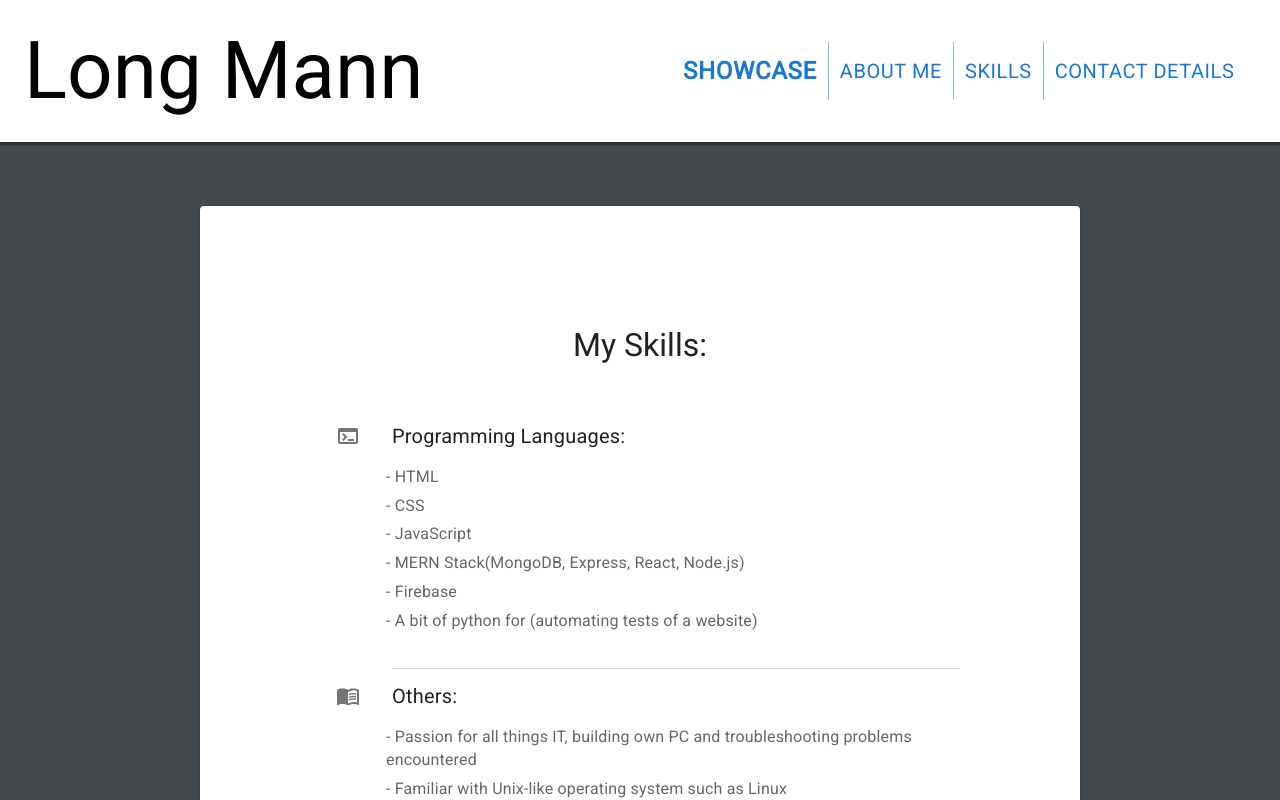
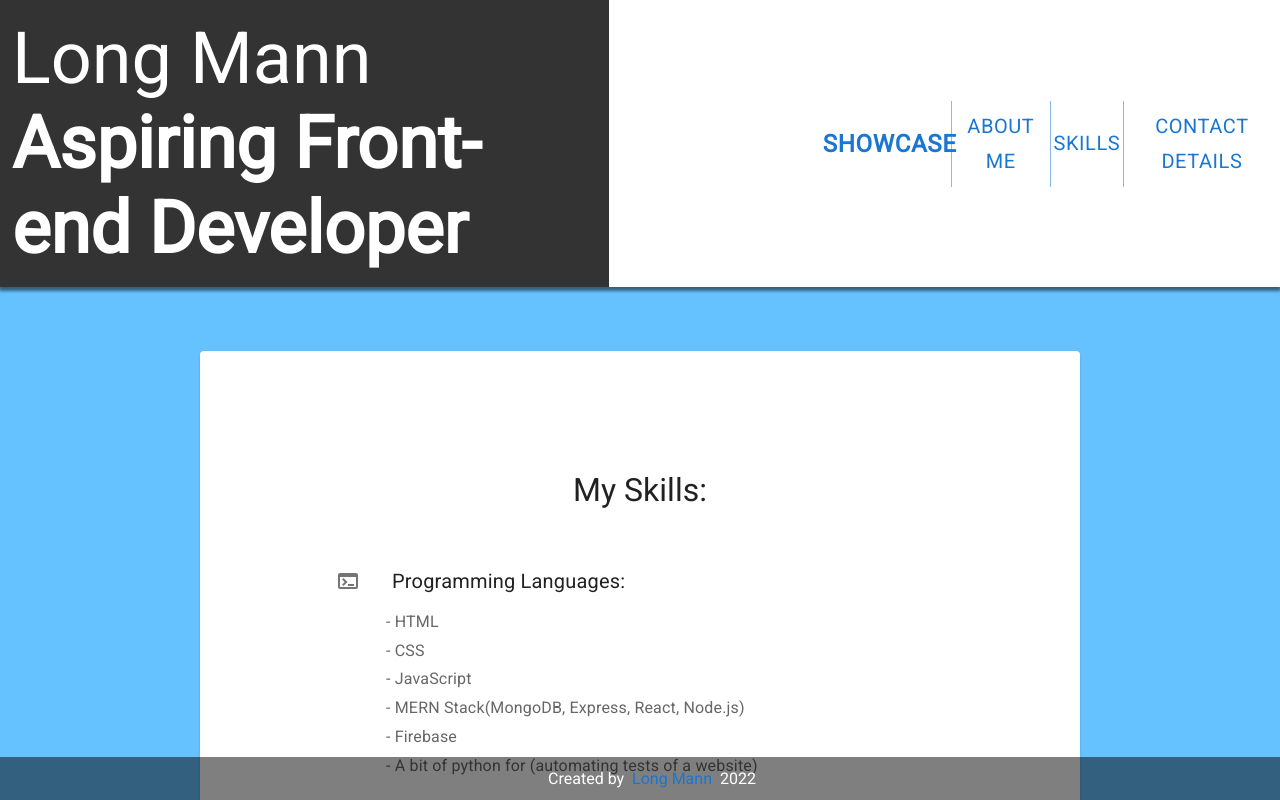
Before and after one commit to Longmann94/portfolio-website, a React (Create React App) app: page /skills in a window 1280 px wide. Shown: the top 800 px of the page. Built offline with nearby package versions, Linux system fonts and the light colour scheme.

Commit message:
update to text contents and css

```diff
--- a/src/components/AboutMe.js
+++ b/src/components/AboutMe.js
@@ -3,17 +3,21 @@ import Paper from '@mui/material/Paper';
 const AboutMe = () => {
 
   return(
-    <Paper className="aboutme-container">
+    <Paper className="content-container">
     <div>
     <div className="content-title">About me!</div>
     <div className="aboutme-content">
     <p>Hello, I'm Long. This is my portfolio page, that i created to showcase some of the cool projects that I've worked on.
     Hopefully you will have a look around and be impressed enough to contact me for more information.</p>
-    <p>I'm an aspiring developer hoping to gain experience starting from the front-end and working my way to becoming a full-stack developer.</p>
-    <p>You can reach me at <b>longmnn@gmail.com</b>, no its not a typo, longmann@gmail.com was not available ☹, or find out more on the contacts details link above.</p>
+    <p>I'm an aspiring developer hoping to gain experience starting from the front-end and working my way to becoming a
+    full-stack developer who is always working on something new and cool everyday!</p>
+    <p>You can reach me at <b>longmnn@gmail.com</b>, no its not a typo, longmann@gmail.com was not available ☹,
+    or find out more on the contacts details link above.</p>
+
+    <p>Anyways I thank you for having shown interest and having read this far, I hope you have a nice day and I look forward to hearing from you soon.</p>
     </div>
-  </div>
-  </Paper>
+    </div>
+    </Paper>
 );
 }
 
--- a/src/components/Contacts.js
+++ b/src/components/Contacts.js
@@ -1,15 +1,17 @@
 import Paper from '@mui/material/Paper';
+import Link from '@mui/material/Link';
 
 const Contacts = () => {
 
   return(
-    <Paper className="contacts-container">
+    <Paper className="content-container">
     <div className="content-title">Contact Details </div>
   <div>
-    <p>Name: Long Mann</p>
-    <p>Mobile Phone: 04 1200 8018</p>
-    <p>Email: longmnn@gmail.com</p>
-    <p>Github Repositories: <a href="https://github.com/Longmann94?tab=repositories">Linked here</a></p>
+  <p>Here are my contact details, I thank you for having a look and can't wait to hear from you soon.</p>
+    <p><b>Name:</b> Long Mann</p>
+    <p><b>Mobile:</b> 04 1200 8018</p>
+    <p><b>Email:</b> longmnn@gmail.com</p>
+    <p><b>Github Repositories:</b> <Link href='https://github.com/Longmann94?tab=repositories' target="_blank" rel="noopener noreferrer" underline="hover">https://github.com/Longmann94?tab=repositories</Link></p>
   </div>
   </Paper>
   )
--- a/src/components/Header.js
+++ b/src/components/Header.js
@@ -5,8 +5,8 @@ const Header = ({ handleClick }) => {
 
   return (
     <div className="header">
-      <div className="title">Long Mann</div>
-      <ButtonGroup size='large' variant="text" aria-label="text button group">
+      <div className="title">Long Mann <b>Aspiring Front-end Developer</b></div>
+      <ButtonGroup size='large' variant="text" aria-label="text button group" sx={{paddingLeft: '10rem'}}>
         <Button onClick={handleClick} id='showcase' sx={{fontSize: '1.5rem', fontWeight: 'bold'}}>Showcase</Button>
         <Button onClick={handleClick} id='aboutme' sx={{fontSize: '1.25rem'}}>About me</Button>
         <Button onClick={handleClick} id='skills' sx={{fontSize: '1.25rem'}}>Skills</Button>
--- a/src/components/Skills.js
+++ b/src/components/Skills.js
@@ -15,7 +15,7 @@ const Skills = () => {
 
   return(
   <Paper sx={{margin: '2.5rem'}}>
-  <div className="skills-container">
+  <div className="content-container">
   <div className="content-title">My Skills:</div>
   <div>
   <List>
--- a/src/styles/style.css
+++ b/src/styles/style.css
@@ -1,6 +1,6 @@
 body{
   font-family: 'Roboto', sans-serif;
-  background: 	#43484c;
+  background: 	#66c2ff;
   margin: auto;
 }
 
@@ -21,18 +21,45 @@ body{
   background: white;
   width: 100%;
   height: 100%;
-  box-shadow: 0px 3.5px rgba(0, 0, 0, 0.3);
+  box-shadow: 0px 3px 3px 1px rgba(0, 0, 0, .5);
 }
 
 .footer{
   display: grid;
   align-items: center;
+  position: fixed;
+  left: 0;
+  bottom: 0;
+  width: 100%;
+  background: rgba(0, 0, 0, .5);
+  color: white;
+  text-align: center;
+  padding: 0.75rem;
+}
+
+.title{
+  font-size: 4.5rem;
+  padding: 5rem;
+  box-shadow: inset 0 0 0 0 #54b3d6;
+  color: black;
+  margin: 0 -.25rem;
+  padding: 1rem;
+  transition: color .3s ease-in-out, box-shadow .3s ease-in-out;
+  -webkit-touch-callout: none;
+  -webkit-user-select: none;
+   -khtml-user-select: none;
+     -moz-user-select: none;
+      -ms-user-select: none;
+          user-select: none;
+}
+
+.title:hover{
+  box-shadow: inset 100vw 0 0 0 	hsl(240, 0%, 20%);
   color: white;
 }
 
-.title{
-  font-size: 5rem;
-  padding: 1.5rem;
+.title b{
+  color: white;
 }
 
 .content-title{
@@ -40,34 +67,7 @@ body{
   text-align: center;
 }
 
-/* About me page */
-.aboutme-container{
-  font-size: 1.25rem;
-  display: grid;
-  grid: 0.1fr 1fr / 1fr;
-  justify-items: center;
-  padding: 5rem;
-  border-radius: 10px;
-  width: 50vw;
-  margin: 2.5rem;
-}
-
-
-/* skills page */
-.skills-container{
-  font-size: 1.25rem;
-  display: grid;
-  grid: 0.1fr 1fr / 1fr;
-  justify-items: center;
-  padding: 5rem;
-  border-radius: 10px;
-  width: 50vw;
-  margin: 2.5rem;
-}
-
-
-/* contacts page */
-.contacts-container{
+.content-container{
   font-size: 1.25rem;
   display: grid;
   grid: 0.1fr 1fr / 1fr;
@@ -92,7 +92,7 @@ body{
 .showcase-top-area{
   display: grid;
   grid: 1fr 1fr / 1fr;
-  justify-items: center
+  justify-items: center;
 }
 
 .showcase-top-area a{
@@ -147,7 +147,8 @@ body{
 .showcase-title{
   font-size: 3rem;
   text-align: center;
-  color: #fff;
+  color: #2e2e38;
+  padding-bottom: 0.5rem;
 }
 
 .perspective-container {
```
